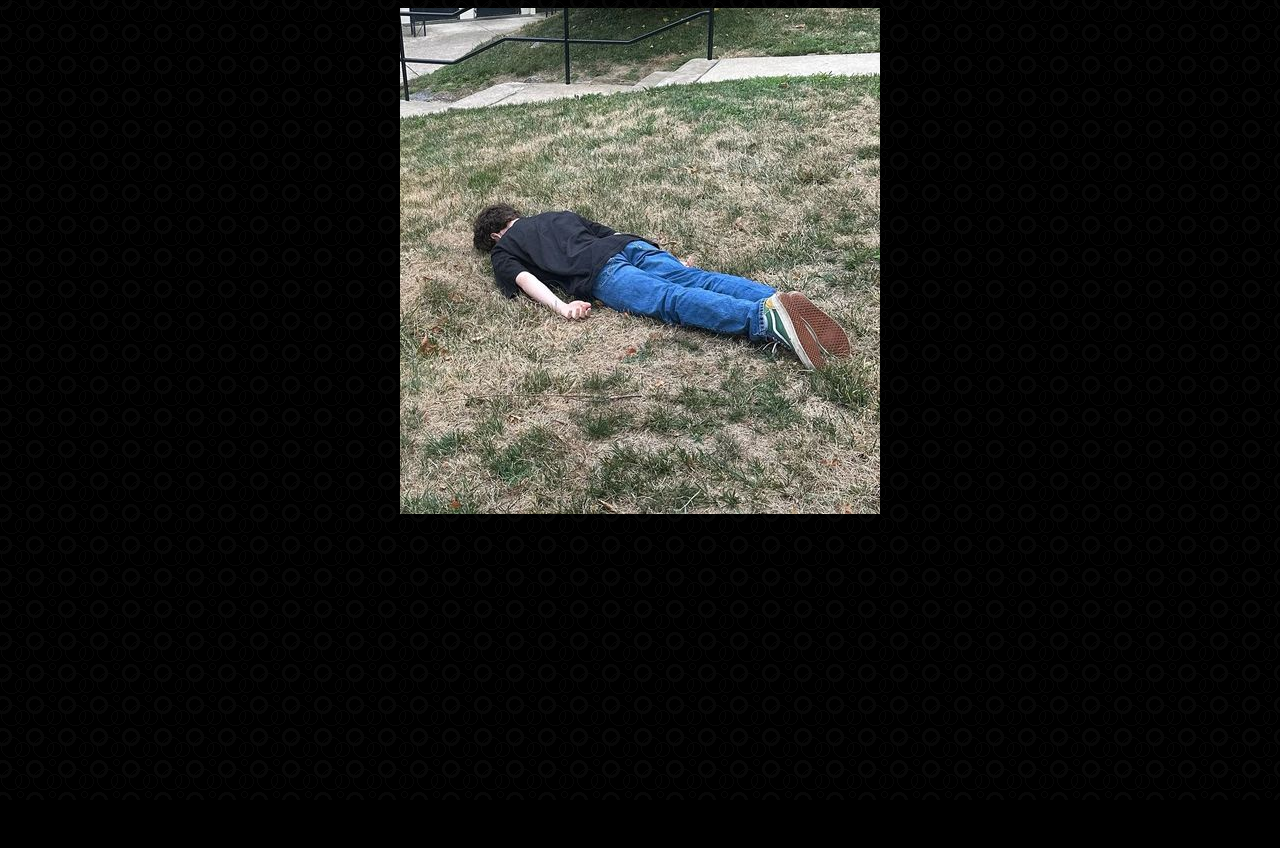
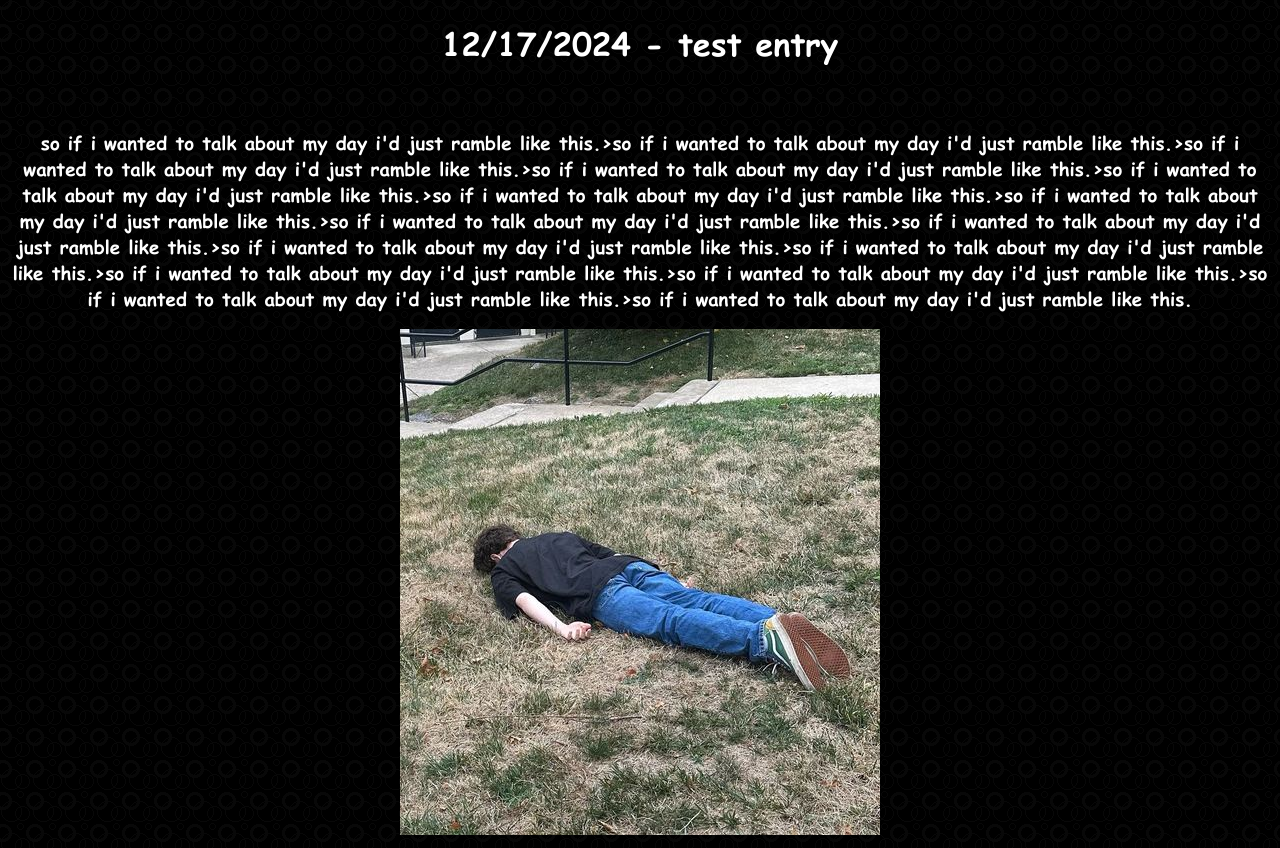
Before and after one commit to gavcubed/gavcubed.github.io, a plain HTML site: page link1.html in a window 1280 px wide. Before the commit the page ends 800 px from the top, so only its background shows below. Drawn offline with nearby package versions, Linux system fonts and the light colour scheme.

Commit message:
Update link1.html

```diff
--- a/link1.html
+++ b/link1.html
@@ -8,4 +8,6 @@
     </head>
 
     <body>
+        <h1>12/17/2024 - test entry</h1> <br>
+        <h3>so if i wanted to talk about my day i'd just ramble like this.>so if i wanted to talk about my day i'd just ramble like this.>so if i wanted to talk about my day i'd just ramble like this.>so if i wanted to talk about my day i'd just ramble like this.>so if i wanted to talk about my day i'd just ramble like this.>so if i wanted to talk about my day i'd just ramble like this.>so if i wanted to talk about my day i'd just ramble like this.>so if i wanted to talk about my day i'd just ramble like this.>so if i wanted to talk about my day i'd just ramble like this.>so if i wanted to talk about my day i'd just ramble like this.>so if i wanted to talk about my day i'd just ramble like this.>so if i wanted to talk about my day i'd just ramble like this.>so if i wanted to talk about my day i'd just ramble like this.>so if i wanted to talk about my day i'd just ramble like this.>so if i wanted to talk about my day i'd just ramble like this.</h3>
         <img src="452309862_468155589402770_2036474203544222066_n.jpg">
```
